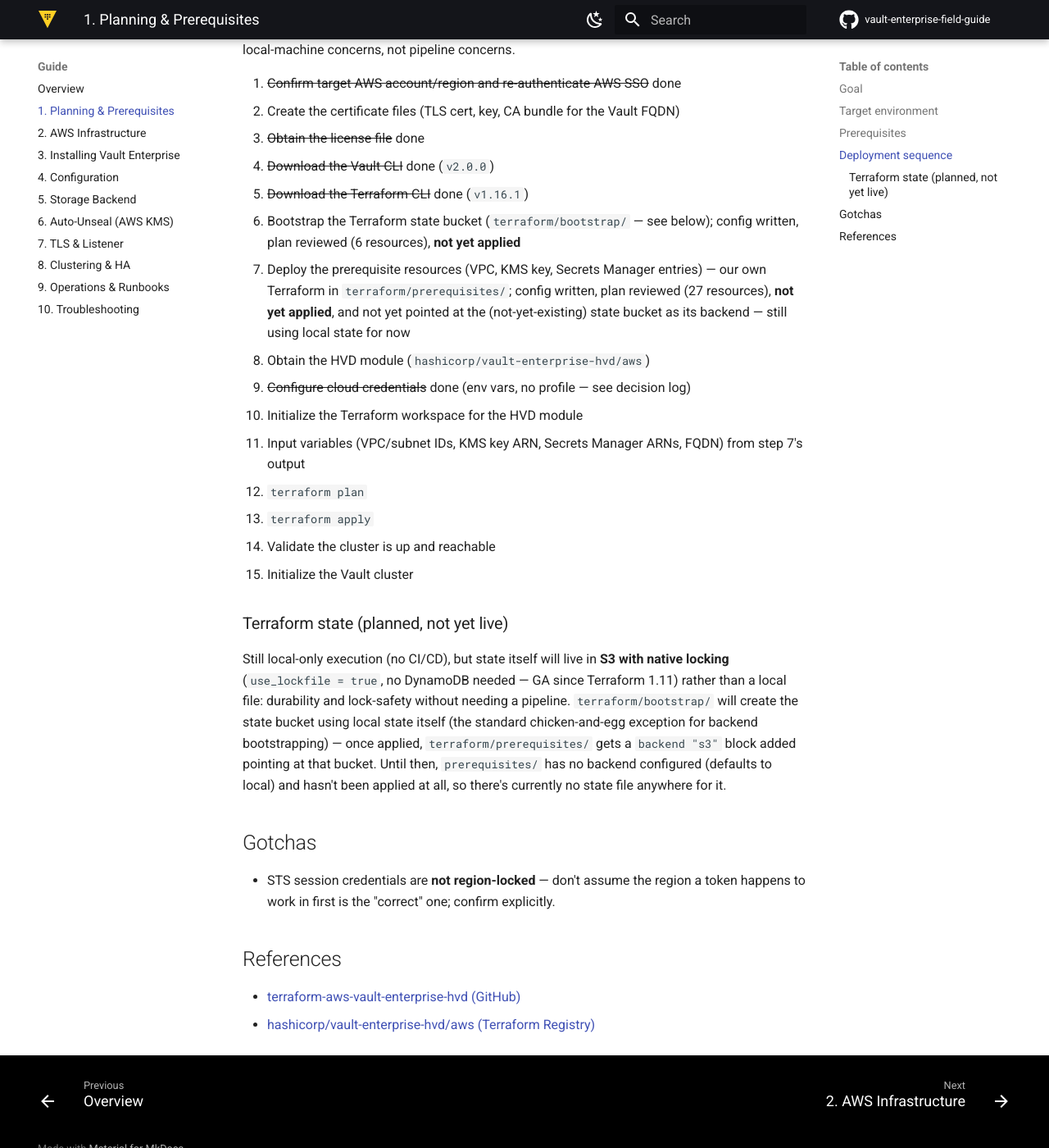
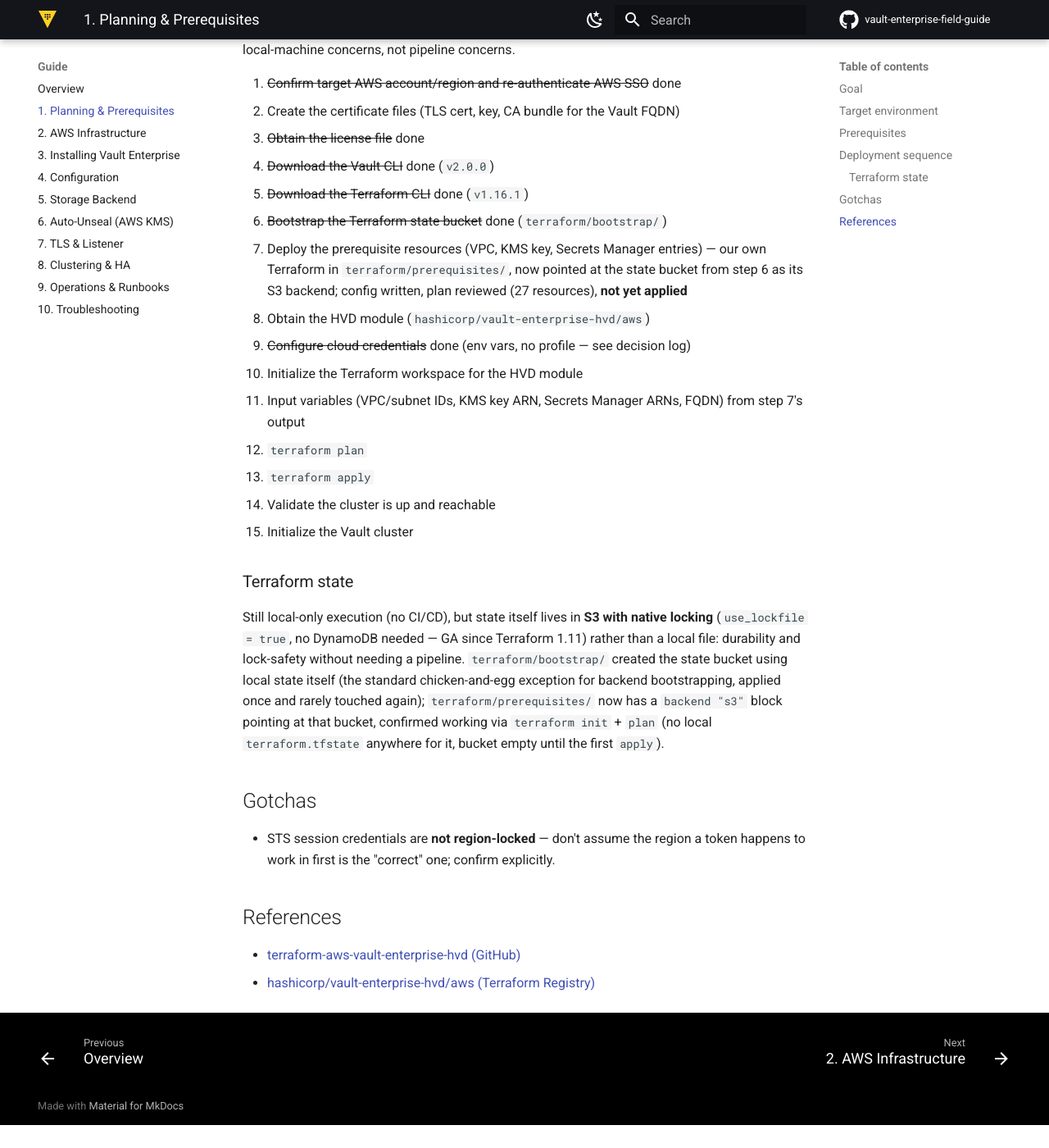
Before and after one commit to markcarriedo/vault-enterprise-field-guide, an MkDocs documentation site: the page built from docs/guide/01-planning.md, in a window 1280 px wide and 1400 px high, scrolled down 1139 px. Shown: the whole window at 82% size. Built offline with MkDocs 1.6.1 and Material for MkDocs 9.7.7, drawn with Linux system fonts in a browser that asks for light colours; comment, search, counter and statistics services are not loaded; after the commit the page ends 2511 px from its top, so only the background shows below that.

Commit message:
feat(terraform): apply the state-bucket bootstrap, wire up S3 backend
Bootstrap applied (6 resources) - state bucket
vault-enterprise-field-guide-tfstate-dc2565bd now exists. Pointed
terraform/prerequisites at it via backend "s3" with use_lockfile = true,
confirmed with init + plan (still 27 to add, no drift, no local state
file created).

Claude-Session: https://claude.ai/code/session_01W8wX9ho5zsL4nSkjw8ZJSM

```diff
--- a/docs/guide/01-planning.md
+++ b/docs/guide/01-planning.md
@@ -44,12 +44,10 @@ cloud credentials are local-machine concerns, not pipeline concerns.
 3. ~~Obtain the license file~~ done
 4. ~~Download the Vault CLI~~ done (`v2.0.0`)
 5. ~~Download the Terraform CLI~~ done (`v1.16.1`)
-6. Bootstrap the Terraform state bucket (`terraform/bootstrap/` — see below); config written,
-   plan reviewed (6 resources), **not yet applied**
+6. ~~Bootstrap the Terraform state bucket~~ done (`terraform/bootstrap/`)
 7. Deploy the prerequisite resources (VPC, KMS key, Secrets Manager entries) — our own Terraform
-   in `terraform/prerequisites/`; config written, plan reviewed (27 resources), **not yet
-   applied**, and not yet pointed at the (not-yet-existing) state bucket as its backend —
-   still using local state for now
+   in `terraform/prerequisites/`, now pointed at the state bucket from step 6 as its S3 backend;
+   config written, plan reviewed (27 resources), **not yet applied**
 8. Obtain the HVD module (`hashicorp/vault-enterprise-hvd/aws`)
 9. ~~Configure cloud credentials~~ done (env vars, no profile — see decision log)
 10. Initialize the Terraform workspace for the HVD module
@@ -59,15 +57,15 @@ cloud credentials are local-machine concerns, not pipeline concerns.
 14. Validate the cluster is up and reachable
 15. Initialize the Vault cluster
 
-### Terraform state (planned, not yet live)
+### Terraform state
 
-Still local-only execution (no CI/CD), but state itself will live in **S3 with native locking**
+Still local-only execution (no CI/CD), but state itself lives in **S3 with native locking**
 (`use_lockfile = true`, no DynamoDB needed — GA since Terraform 1.11) rather than a local file:
-durability and lock-safety without needing a pipeline. `terraform/bootstrap/` will create the
-state bucket using local state itself (the standard chicken-and-egg exception for backend
-bootstrapping) — once applied, `terraform/prerequisites/` gets a `backend "s3"` block added
-pointing at that bucket. Until then, `prerequisites/` has no backend configured (defaults to
-local) and hasn't been applied at all, so there's currently no state file anywhere for it.
+durability and lock-safety without needing a pipeline. `terraform/bootstrap/` created the state
+bucket using local state itself (the standard chicken-and-egg exception for backend
+bootstrapping, applied once and rarely touched again); `terraform/prerequisites/` now has a
+`backend "s3"` block pointing at that bucket, confirmed working via `terraform init` + `plan`
+(no local `terraform.tfstate` anywhere for it, bucket empty until the first `apply`).
 
 ## Gotchas
 
```
Also changed, not shown: 1 other file.
